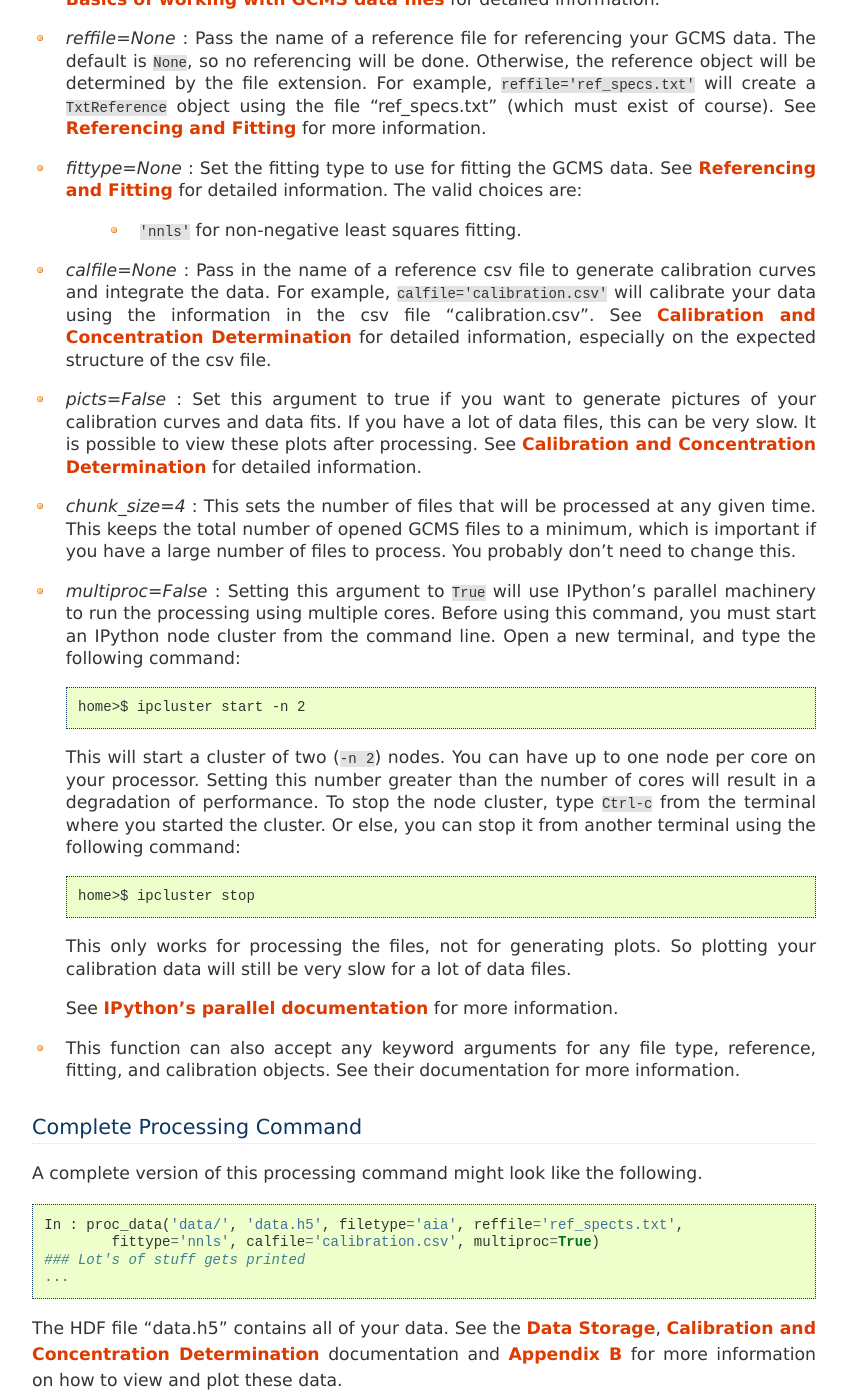
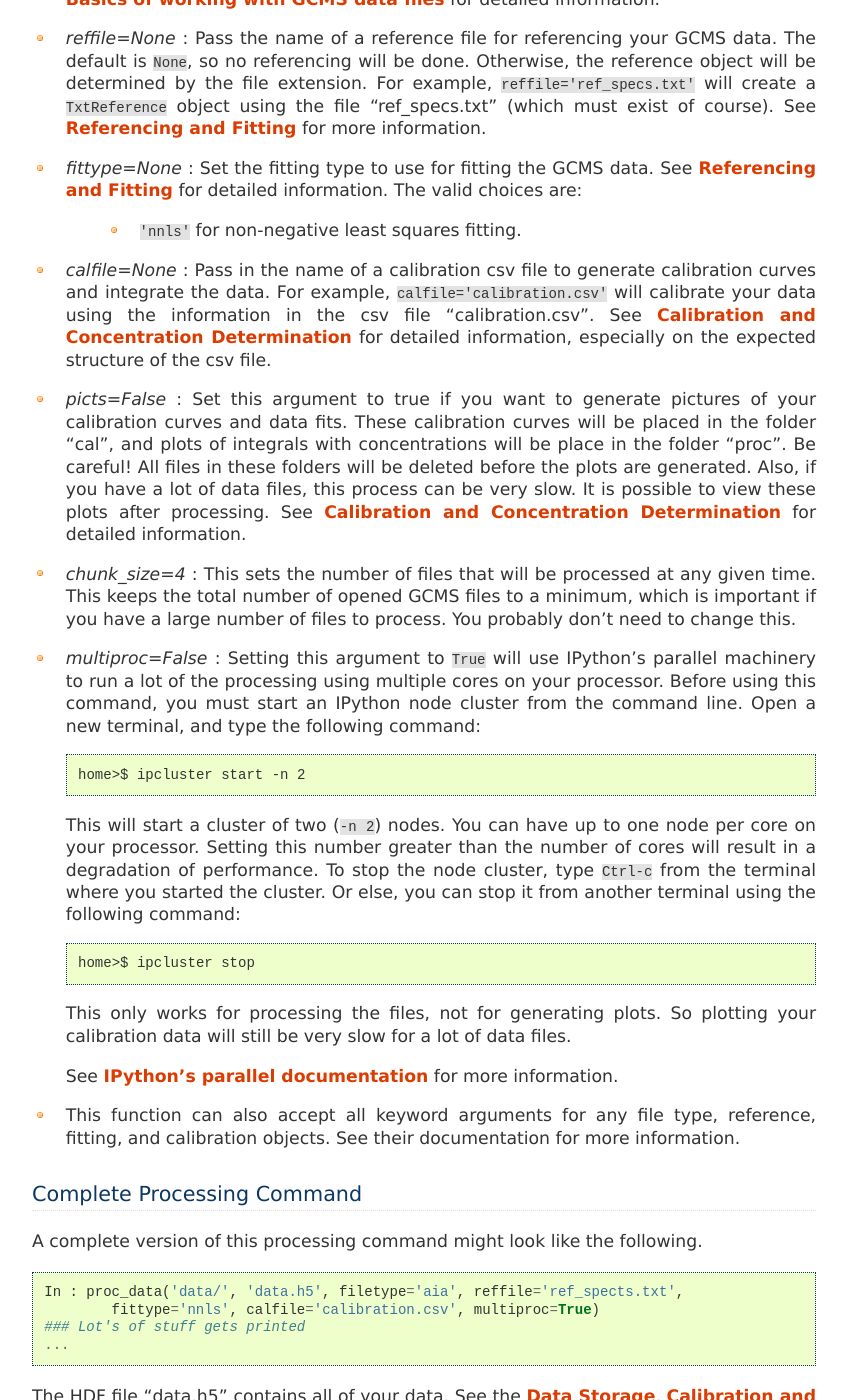
Before and after one commit to rnelsonchem/gcmstools, a Sphinx documentation site: the page built from docs/autoint.rst, in a window 1280 px wide and 1400 px high, scrolled down 641 px. Shown: the whole window, without its empty margins (216-1064 px from the left). Built offline with Sphinx 7.4.7, drawn with Linux system fonts in a browser that asks for light colours.

Commit message:
Updated the auto processing docs

```diff
--- a/docs/autoint.rst
+++ b/docs/autoint.rst
@@ -22,8 +22,8 @@ The ``data_proc`` function accepts numerous keyword arguments to allow some
 process control.
 
 * *filetype='aia'* : This flag can be used to control the type of GCMS objects
-  used for processing the data in your folder. The default value ``aia`` uses
-  the ``AiaFile`` object. See :doc:`basics` for detailed information.
+  used for processing the data in your folder. The default value ``'aia'``
+  uses the ``AiaFile`` object. See :doc:`basics` for detailed information.
 
 * *reffile=None* : Pass the name of a reference file for referencing your GCMS
   data. The default is ``None``, so no referencing will be done. Otherwise,
@@ -37,16 +37,19 @@ process control.
 
     * ``'nnls'`` for non-negative least squares fitting.
 
-* *calfile=None* : Pass in the name of a reference csv file to generate
+* *calfile=None* : Pass in the name of a calibration csv file to generate
   calibration curves and integrate the data. For example,
   ``calfile='calibration.csv'`` will calibrate your data using the information
   in the csv file "calibration.csv". See :doc:`calibration` for detailed
   information, especially on the expected structure of the csv file.
 
 * *picts=False* : Set this argument to true if you want to generate pictures
-  of your calibration curves and data fits. If you have a lot of data files,
-  this can be very slow. It is possible to view these plots after processing.
-  See :doc:`calibration` for detailed information.
+  of your calibration curves and data fits. These calibration curves will be
+  placed in the folder "cal", and plots of integrals with concentrations will
+  be place in the folder "proc". Be careful! All files in these folders will
+  be deleted before the plots are generated. Also, if you have a lot of data
+  files, this process can be very slow. It is possible to view these plots
+  after processing.  See :doc:`calibration` for detailed information.
 
 * *chunk_size=4* : This sets the number of files that will be processed at any
   given time. This keeps the total number of opened GCMS files to a minimum,
@@ -54,9 +57,10 @@ process control.
   probably don't need to change this.
 
 * *multiproc=False* : Setting this argument to ``True`` will use IPython's
-  parallel machinery to run the processing using multiple cores. Before using
-  this command, you must start an IPython node cluster from the command line.
-  Open a new terminal, and type the following command::
+  parallel machinery to run a lot of the processing using multiple cores on
+  your processor.  Before using this command, you must start an IPython node
+  cluster from the command line.  Open a new terminal, and type the following
+  command::
 
         home>$ ipcluster start -n 2
 
@@ -74,7 +78,7 @@ process control.
 
   See `IPython's parallel documentation`_ for more information.
 
-* This function can also accept any keyword arguments for any file type,
+* This function can also accept all keyword arguments for any file type,
   reference, fitting, and calibration objects. See their documentation for
   more information.
 
@@ -95,5 +99,5 @@ A complete version of this processing command might look like the following.
     ...
 
 The HDF file "data.h5" contains all of your data. See the :doc:`storage`,
-:doc:`calibration` documentation and :doc:`appendB` for more information on how to
-view and plot these data.
+:doc:`calibration`, and :doc:`appendB` for more information on how to view and
+plot these data.
```
